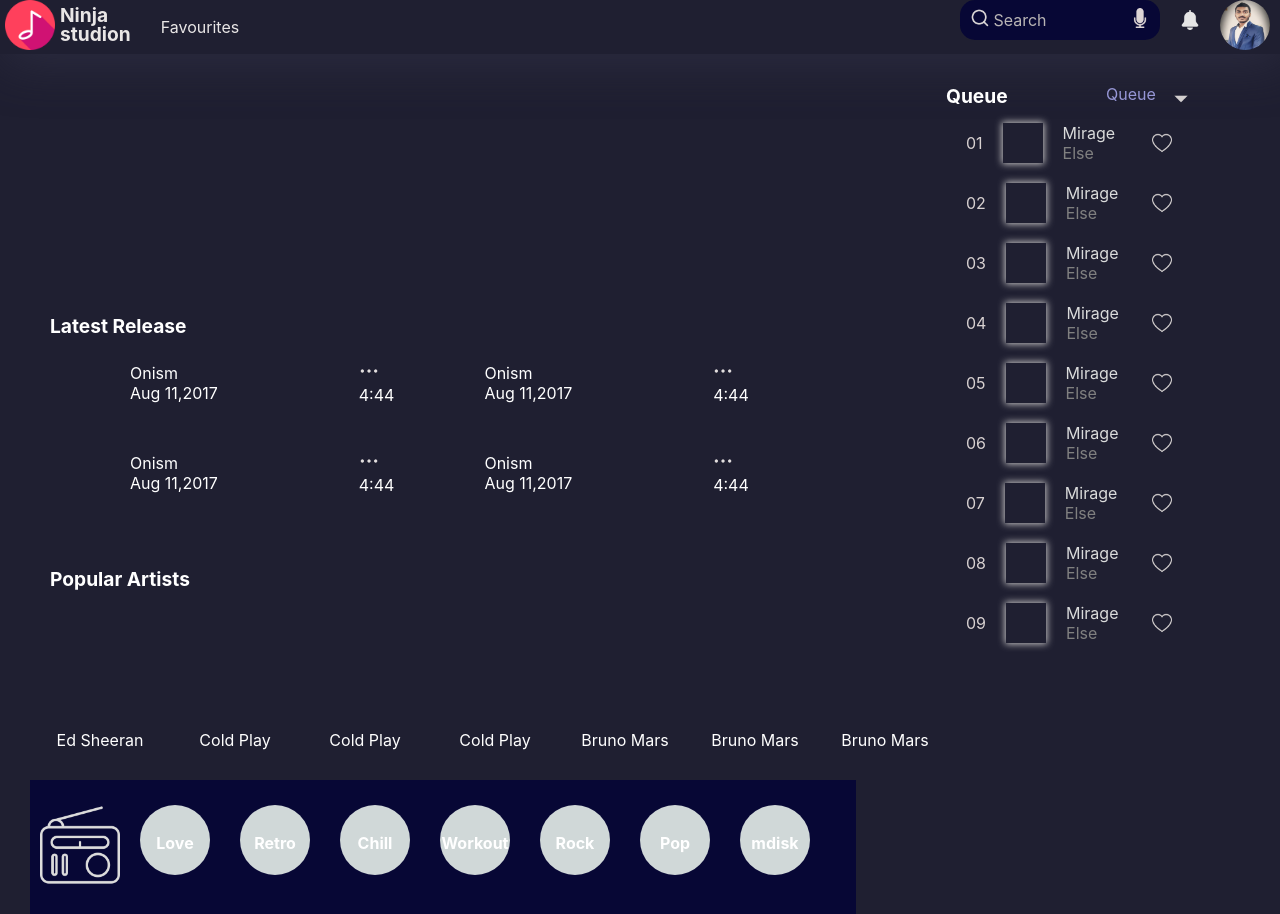
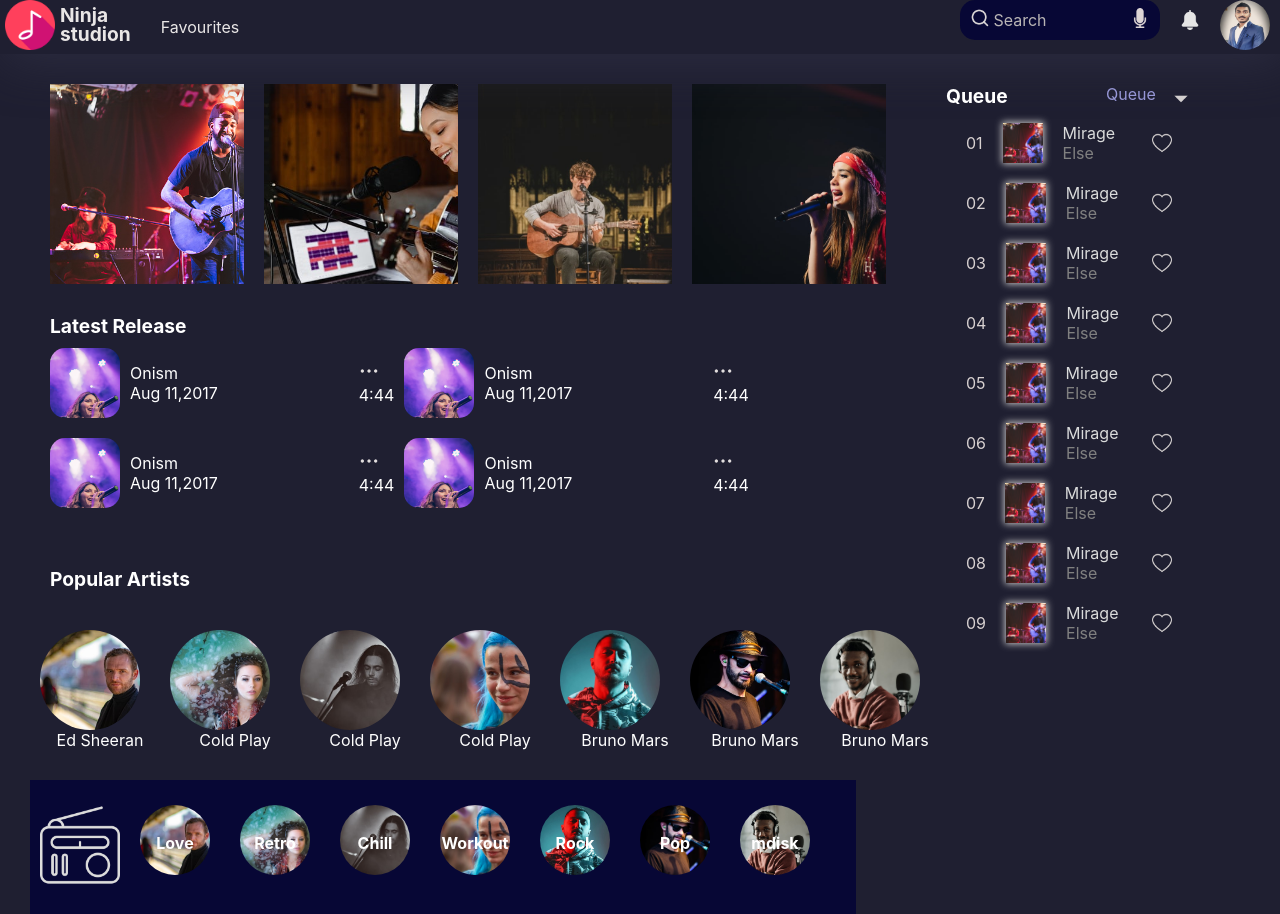
Before and after one commit to gp622000/m-p-ui, a plain HTML site: page index.html in a window 1280 px wide. Drawn offline with Linux system fonts and the light colour scheme.

Commit message:
style.css updated

```diff
--- a/css/style.css
+++ b/css/style.css
@@ -104,7 +104,7 @@ span {
   opacity: 5px;
 }
 .artist-1 {
-  background-image: url(./assets/img/artist/img1.jpg);
+  background-image: url(/assets/img/artist/img1.jpg);
   background-size: cover;
   width: 200px;
   height: 200px;
@@ -119,7 +119,7 @@ span {
 }
 
 .artist-2 {
-  background-image: url(./assets/img/artist/img4.jpg);
+  background-image: url(/assets/img/artist/img4.jpg);
   background-size: cover;
   width: 200px;
   height: 200px;
@@ -134,7 +134,7 @@ span {
 }
 
 .artist-3 {
-  background-image: url(./assets/img/artist/img3.jpg);
+  background-image: url(/assets/img/artist/img3.jpg);
   background-size: cover;
   width: 200px;
   height: 200px;
@@ -149,7 +149,7 @@ span {
 }
 
 .artist-4 {
-  background-image: url(./assets/img/artist/img6.jpg);
+  background-image: url(/assets/img/artist/img6.jpg);
   background-size: cover;
   width: 200px;
   height: 200px;
@@ -218,7 +218,7 @@ span {
 }
 
 .log-image {
-  background-image: url(./assets/img/artist/img2.jpg);
+  background-image: url(/assets/img/artist/img2.jpg);
   width: 70px;
   height: 70px;
   background-size: cover;
@@ -250,7 +250,7 @@ span {
   position: relative;
 }
 .singer-1 {
-  background-image: url(./assets/img/artist-face/img-1.jpg);
+  background-image: url(/assets/img/artist-face/img-1.jpg);
   background-size: cover;
   width: 100px;
   height: 100px;
@@ -315,7 +315,7 @@ span {
 /* display: block; */
 
 .singer-2 {
-  background-image: url(./assets/img/artist-face/img-2.jpg);
+  background-image: url(/assets/img/artist-face/img-2.jpg);
   background-size: cover;
   width: 100px;
   height: 100px;
@@ -329,7 +329,7 @@ span {
 }
 
 .singer-3 {
-  background-image: url(./assets/img/artist-face/img-3.jpg);
+  background-image: url(/assets/img/artist-face/img-3.jpg);
   background-size: cover;
   width: 100px;
   height: 100px;
@@ -343,7 +343,7 @@ span {
 }
 
 .singer-4 {
-  background-image: url(./assets/img/artist-face/img-4.jpg);
+  background-image: url(/assets/img/artist-face/img-4.jpg);
   background-size: cover;
   width: 100px;
   height: 100px;
@@ -357,7 +357,7 @@ span {
 }
 
 .singer-5 {
-  background-image: url(./assets/img/artist-face/img-5.jpg);
+  background-image: url(/assets/img/artist-face/img-5.jpg);
   background-size: cover;
   width: 100px;
   height: 100px;
@@ -371,7 +371,7 @@ span {
 }
 
 .singer-6 {
-  background-image: url(./assets/img/artist-face/img-6.jpg);
+  background-image: url(/assets/img/artist-face/img-6.jpg);
   background-size: cover;
   width: 100px;
   height: 100px;
@@ -383,7 +383,7 @@ span {
   opacity: 0.5;
 }
 .singer-7 {
-  background-image: url(./assets/img/artist-face/img-8.jpg);
+  background-image: url(/assets/img/artist-face/img-8.jpg);
   background-size: cover;
   width: 100px;
   height: 100px;
@@ -497,7 +497,7 @@ span {
 }
 
 .song-logo {
-  background-image: url(./assets/img/artist/img1.jpg);
+  background-image: url(/assets/img/artist/img1.jpg);
   background-size: cover;
   width: 40px;
   height: 40px;
```
